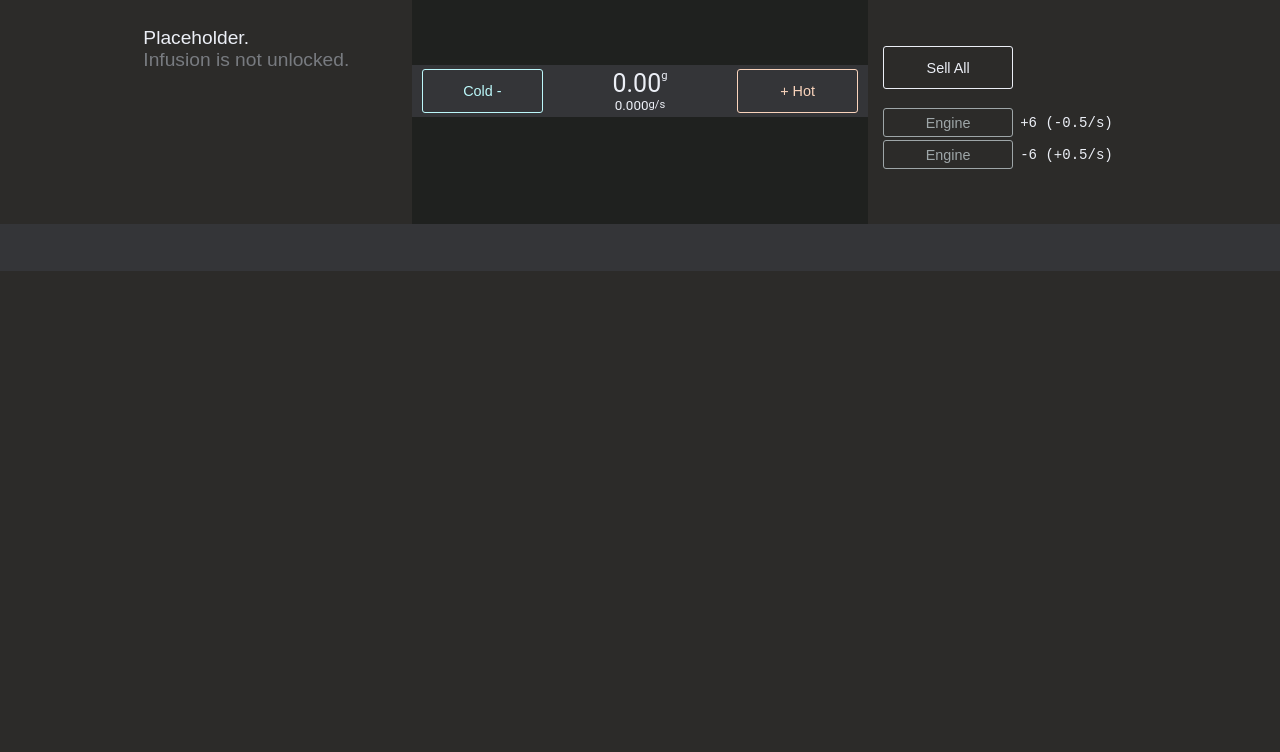
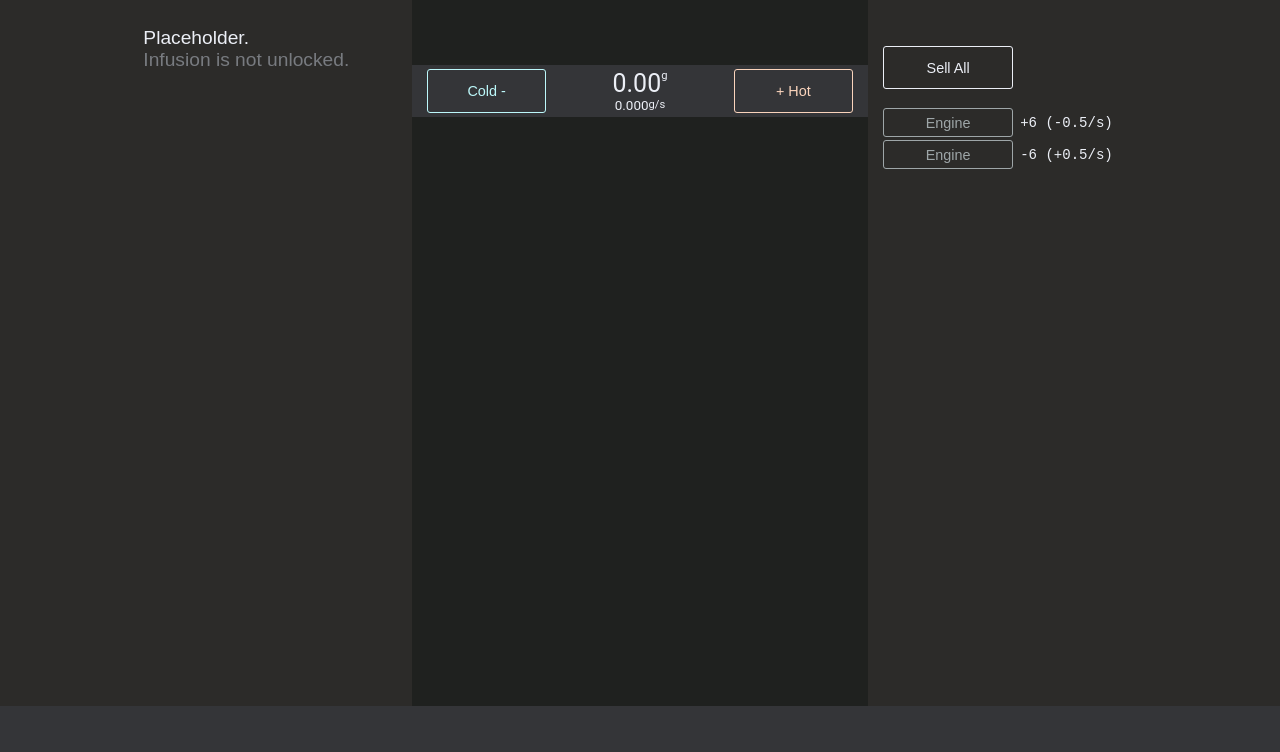
Before and after one commit to ageneric/absolute-incremental, a plain HTML site: page index.html in a window 1280 px wide. Shown: the part 48-800 px from the top of the page. Drawn offline with nearby package versions, Linux system fonts and the light colour scheme.

Commit message:
Updated styles so the game fills the page

```diff
--- a/sheets/styles.css
+++ b/sheets/styles.css
@@ -4,11 +4,6 @@ a, b, u, i {
   padding: 0;
   box-sizing: border-box;
 }
-
-html, body, #app {
-  min-height: 100vh;
-}
-
 
 body {
   font: 1em sans-serif;
@@ -18,18 +13,25 @@ body {
   background-color: var(--background-dark);
 }
 
+#app {
+  display: -ms-flexbox; display: -webkit-flex; display: -moz-box;
+  display: flex;
+  flex-direction: column;
+  height: 100vh;
+}
+
 .wrapper {
   display: -ms-flexbox; display: -webkit-flex; display: -moz-box;
   display: flex;
   flex-direction: row;
   align-items: stretch;
+  flex: 1;
 }
 
 #container {
   justify-content: center;
   width: 100%;
-  height: auto;
-  margin: auto auto;
+  margin: 0 auto;
   bottom: 0em;
   top: 0em;
   position: relative;
@@ -41,25 +43,17 @@ body {
   flex-direction: row;
 
   width: 100%;
-  height: 2.4em;
-  padding: 0 0.5em;
+  min-height: 2.4em;
+  padding: 0 0.8em;
 
   background-color: var(--structure);
   justify-content: flex-start;
   align-items: center;
+  user-select: none;
 }
 
-#top,
-#bottom {
-  user-select: none;
-  position: relative;
-}
 #top {
-  top: 0;
   z-index: 1;
-}
-#bottom {
-  bottom: 0;
 }
 
 .page-structure {
@@ -109,8 +103,8 @@ body {
   flex-direction: row;
   align-items: stretch;
   margin-top: 2em;
-  margin-bottom: 5.6em;
-  padding: 0.2em 0.5em;
+  margin-bottom: 2em;
+  padding: 0.2em 0.8em;
   background-color: var(--structure);
 }
 
@@ -173,8 +167,11 @@ body {
   }
 }
 
-/* Vertical layout for mobile / small windows. */
+/* Vertical layout for small windows. */
 @media only screen and (max-width: 600px) {
+  #app {
+    height: auto;
+  }
   .wrapper {
     flex-direction: column;
   }
```
